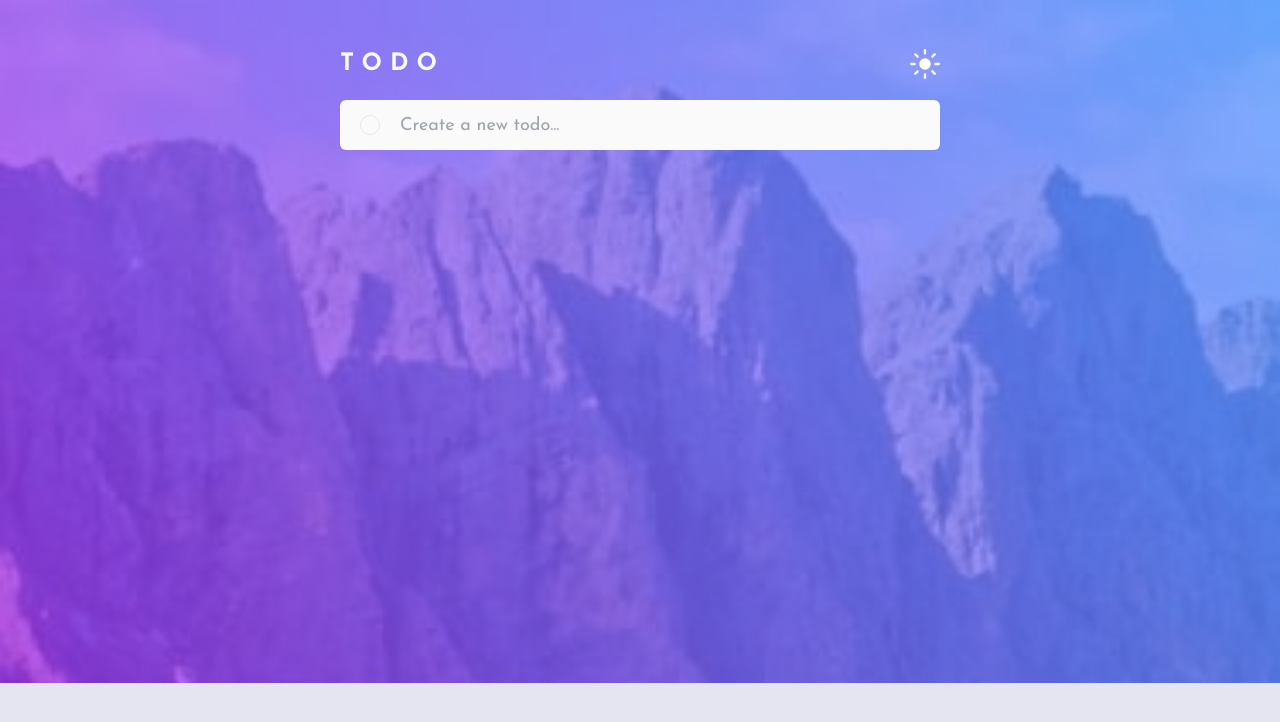
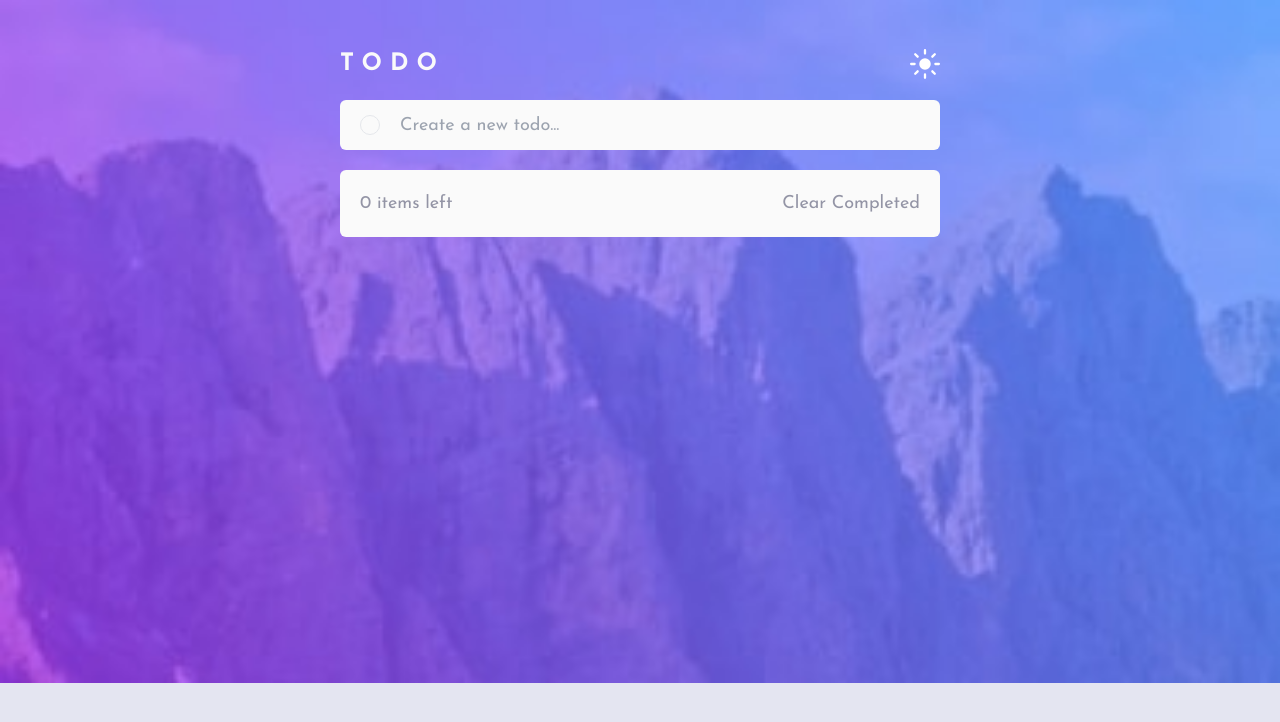
Before and after one commit to flaviogp/todo-app-main, a React (Vite) app: page / in a window 1280 px wide. Shown: the top 722 px of the page. Built offline with nearby package versions, Linux system fonts and the light colour scheme.

Commit message:
feat: add funcionality 'clear complete' and 'task counter'

```diff
--- a/src/components/ControlView.tsx
+++ b/src/components/ControlView.tsx
@@ -0,0 +1,9 @@
+import React from 'react'
+
+const ControlView = () => {
+  return (
+    <div>ControlView</div>
+  )
+}
+
+export default ControlView
--- a/src/components/Input.tsx
+++ b/src/components/Input.tsx
@@ -16,12 +16,10 @@ const Input = ({setList}: InputProps) => {
       const newTask = {id: 0, task:e.currentTarget.value, checked: false}
       localStorage.setItem('todoList', JSON.stringify([newTask]))
       setList([newTask])
-      console.log('n passou', newTask)
       return;
     }
 
     const oldList = JSON.parse(storedList)
-    console.log('passou', oldList)
     const lastId = oldList[oldList.length-1].id;
 
     const newTask = {id: lastId + 1 , task:e.currentTarget.value , checked: false}
--- a/src/components/List.tsx
+++ b/src/components/List.tsx
@@ -27,6 +27,15 @@ const List = ({list, setList}: ListProps) => {
         localStorage.setItem('todoList', JSON.stringify(newList))
 
     }
+
+    const handleClear = () => {
+        const incomplete = list.filter(task => task.checked === false)
+
+        setList([...incomplete])
+        localStorage.setItem('todoList', JSON.stringify(incomplete))
+        console.log(incomplete)
+    }
+
     const checkInputStyle = `
         after:flex after:justify-center
         after:items-center
@@ -56,12 +65,16 @@ const List = ({list, setList}: ListProps) => {
                             after:left-0 after:rounded-full ${todo.checked && checkInputStyle}`}
                         onChange={()=> handleChekTodo(todo.id)}
                     />
-                    <p className={`${todo.checked && 'line-through text-light-grayish-blue'}`}>{todo.task}</p>
+                    <p className={`${todo.checked ? 'line-through text-light-grayish-blue' : ' text-very-dark-grayish-blue'}`}>{todo.task}</p>
                 </label>
                 <img src={CrossIcon} alt="remove todo" onClick={() => handleDelete(todo.id)} className='w-[17px] h-[17px] flex justify-self-end cursor-pointer'/>
             </li>
         ))
     }
+    <li className='flex justify-between p-5 text-dark-grayish-blue'>
+        <p >{`${list.length} items left`}</p>
+        <p className='cursor-pointer' onClick={() => handleClear()}>Clear Completed</p>
+    </li>
     </ul>
   )
 }
```
